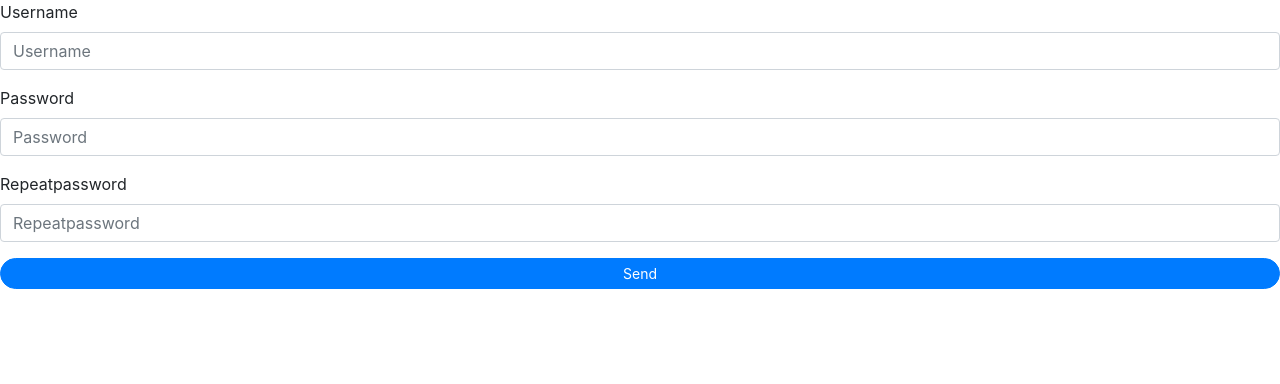
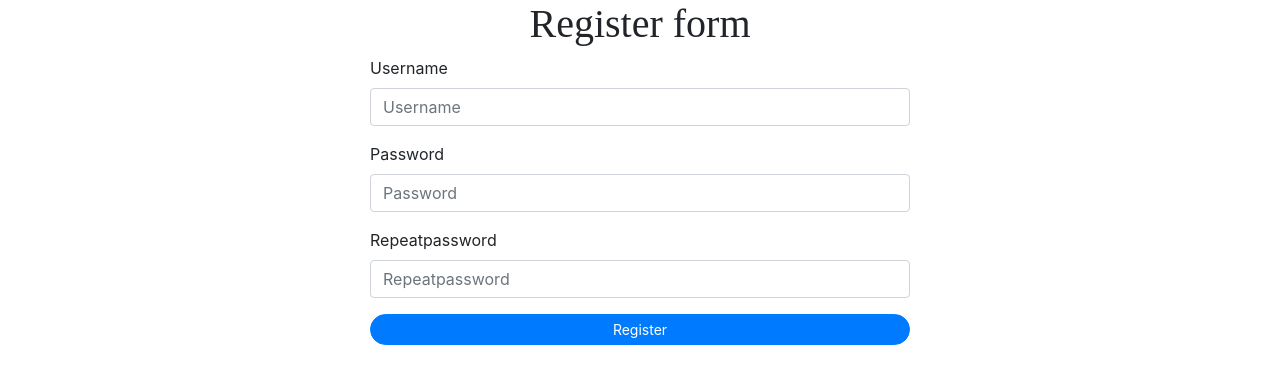
Before and after one commit to kiptoo-rotich/AuthAPI, a Django app: page /register/ in a window 1280 px wide. Shown: the top 384 px of the page. Run offline with Django 3.2, Linux system fonts and the light colour scheme; some libraries are stand-ins or nearby versions; some web fonts are replaced.

Commit message:
It styles login and register forms

```diff
--- a/login/templates/register.html
+++ b/login/templates/register.html
@@ -1,11 +1,21 @@
 {%extends 'base.html'%} {%load bootstrap4%} {%load static%} {%block content%}
 
-<form action="#contact" method="POST" enctype='multipart/form-data'>
-    {% csrf_token %} {% bootstrap_form form %}
-    <div class="form-group">
-        <input type="submit" class="btn btn-primary btn-sm" style="border-radius: 20px; width: 100%;" value="Send">
+<div class="container">
+    <div class="row">
+        <div class="col-xm-3 col-sm-3 col-md-3 col-lg-3"></div>
+        <div class="col-xm-6 col-sm-6 col-md-6 col-lg-6">
+            <h1 class="text-center" style="font-family: cursive;">Register form</h1>
+            <form action="#contact" method="POST" enctype='multipart/form-data'>
+                {% csrf_token %} {% bootstrap_form form %}
+                <div class="form-group">
+                    <input type="submit" class="btn btn-primary btn-sm" style="border-radius: 20px; width: 100%;" value="Register">
+
+                </div>
+                <input type="hidden" name="next" value="{{next}}">
+            </form>
+        </div>
+        <div class="col-xm-3 col-sm-3 col-md-3 col-lg-3"></div>
     </div>
-    <input type="hidden" name="next" value="{{next}}">
-</form>
+</div>
 
 {%endblock%}
--- a/login/views.py
+++ b/login/views.py
@@ -19,13 +19,13 @@ def home(request):
         if form.is_valid():
             if Register.objects.filter(username=request.POST['username'], password=request.POST['password']).exists():
                 content = {'Login successful!'}
-                print(content)
+                return render(request,'register.html', {'content':content})
             else:
                 content={'incorrect username/password'}
-                print(content)
+                return render(request,'register.html', {'content':content})
         else:
             content={'Invalid request'}
-            print(content)
+            return render(request,'register.html', {'content':content})
     else:
         form=LoginForm()
     return render(request,'index.html', {'form':form})
@@ -36,22 +36,22 @@ def register(request):
         if form.is_valid():
             if Register.objects.filter(username=request.POST['username']).exists():
                 content = {'Username taken!'}
-                print(content)
+                return render(request,'register.html', {'content':content})
             elif request.POST['password']!=request.POST['repeatpassword']:
                 content={'Password does not match'}
-                print(content)
+                return render(request,'register.html', {'content':content})
             elif request.POST['password']==request.POST['repeatpassword']:
                 user=form.save(commit=False)
                 user.user=request.user
                 user.save()
                 content={'Account created successfully!'}
-                print(content)
+                return render(request,'register.html', {'content':content})
             else:
                 content={'Unkwon error'}
-                print(content)
+                return render(request,'register.html', {'content':content})
         else:
             content={'Invalid request'}
-            print(content)
+            return render(request,'register.html', {'content':content})
     else:
         form=RegisterForm()
     return render(request,'register.html', {'form':form})
```
Also changed, not shown: login/templates/index.html (+15 -7 lines).
